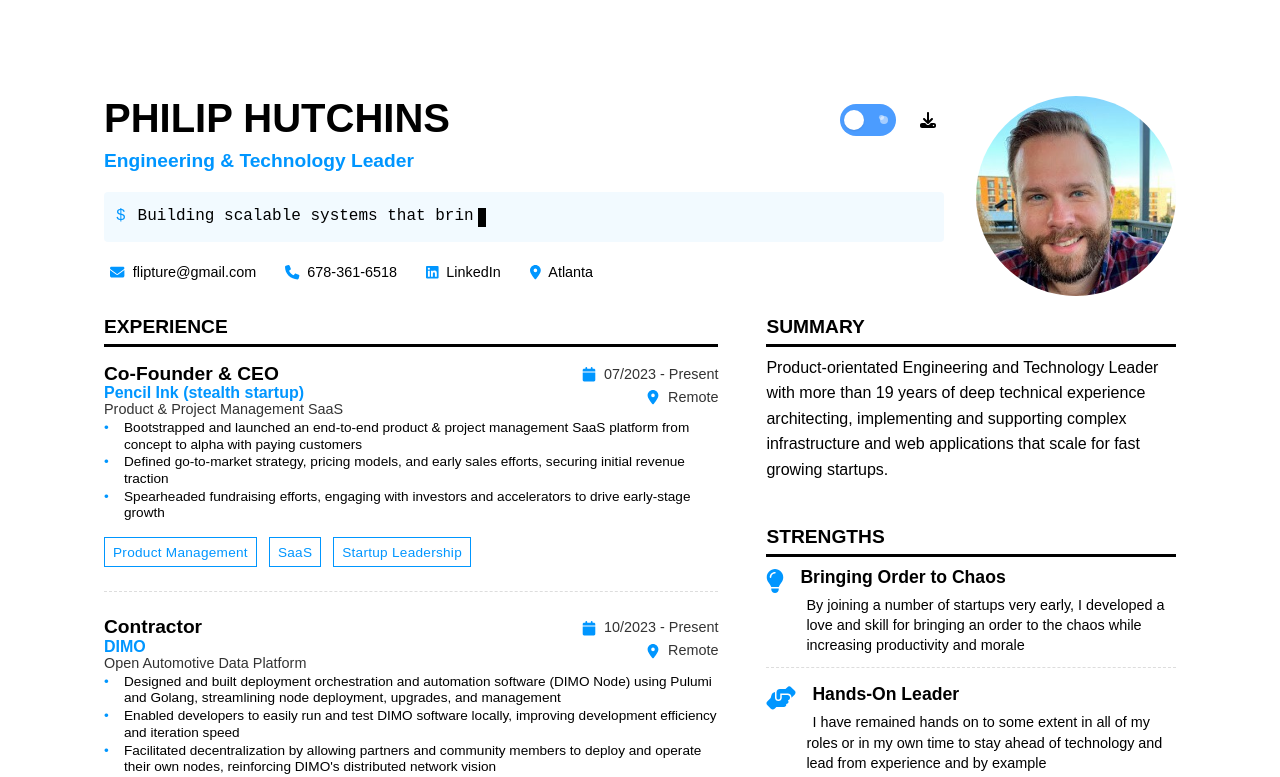
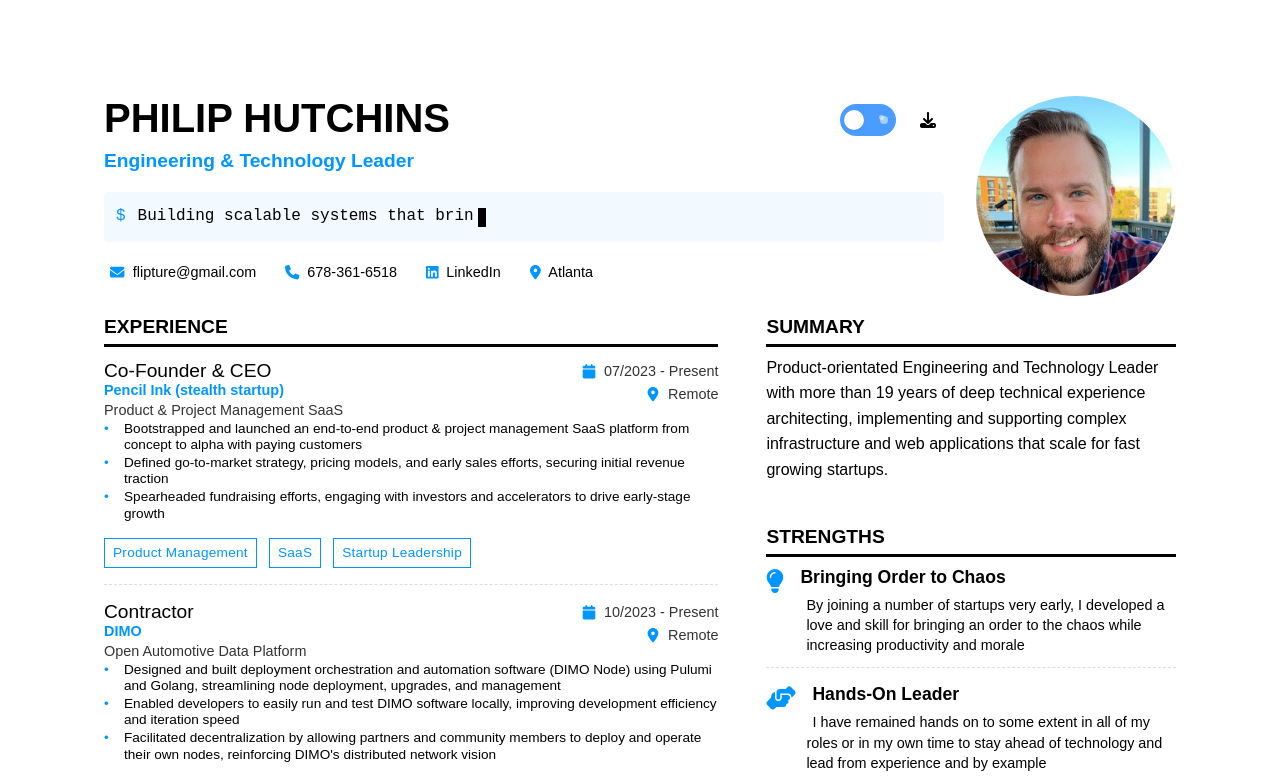
Before and after one commit to phutchins/interactiveresume, a Vue app: page / in a window 1280 px wide. Shown: the top 777 px of the page. Built offline with nearby package versions, Linux system fonts and the light colour scheme.

Commit message:
Adjust experience section typography and spacing for improved readability

```diff
--- a/src/components/ExperienceSection.vue
+++ b/src/components/ExperienceSection.vue
@@ -143,11 +143,11 @@ const toggleExpanded = (index: number) => {
   gap: 0;
 
   .job-card {
-    padding: 1.5rem 0;
+    padding: 1rem 0;
     border-bottom: 1px dashed #ddd;
 
     &:first-child {
-      padding-top: 0.5rem;
+      padding-top: 0.35rem;
     }
 
     &:last-child {
@@ -179,16 +179,17 @@ const toggleExpanded = (index: number) => {
   h3 {
     font-size: 1.2rem;
     color: var(--text-color);
-    margin-bottom: 0rem;
+    margin-bottom: 0.1rem;
     text-align: left;
     line-height: 1.1;
+    font-weight: 500;
   }
 
   h4 {
-    font-size: 1rem;
+    font-size: 0.9rem;
     color: var(--primary-color);
     text-align: left;
-    margin-bottom: 0.05rem;
+    margin-bottom: 0.25rem;
     line-height: 1.1;
   }
 
```
